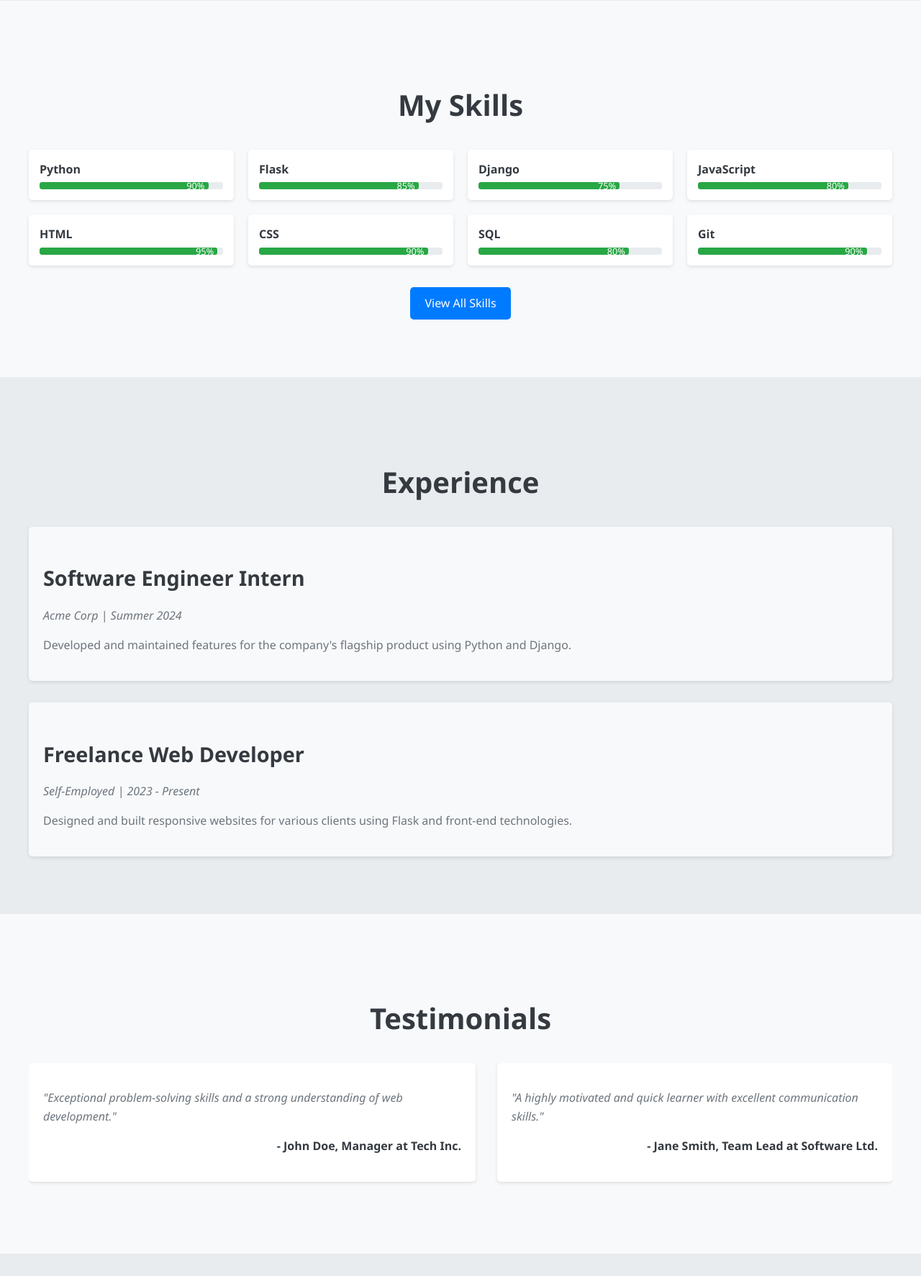
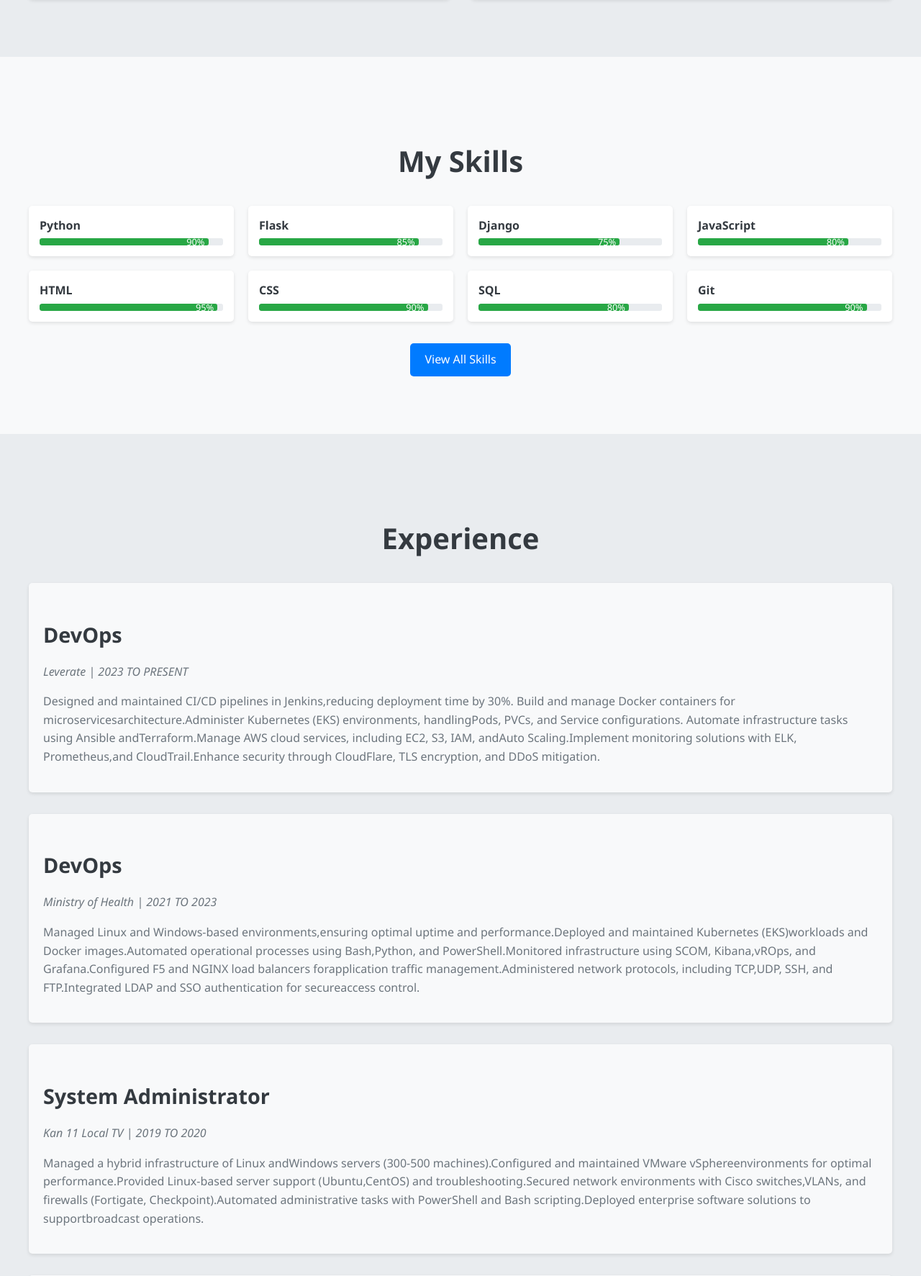
Before and after one commit to guy-hemo/website, a Flask app: page / in a window 1280 px wide. Shown: the part 1583-3356 px from the top of the page at 72% size. Run offline with Flask 3, Linux system fonts and the light colour scheme.

Commit message:
New Website

```diff
--- a/main.py
+++ b/main.py
@@ -39,23 +39,30 @@ skills = [
     {"name": "Git", "level": 90},
     # Add more skills
 ]
-testimonials = [
-    {"name": "John Doe", "title": "Manager at Tech Inc.", "quote": "Exceptional problem-solving skills and a strong understanding of web development."},
-    {"name": "Jane Smith", "title": "Team Lead at Software Ltd.", "quote": "A highly motivated and quick learner with excellent communication skills."},
-    # Add more testimonials
-]
 experience = [
     {
-        "title": "Software Engineer Intern",
-        "company": "Acme Corp",
-        "years": "Summer 2024",
-        "description": "Developed and maintained features for the company's flagship product using Python and Django."
+        "title": "DevOps",
+        "company": "Leverate",
+        "years": "2023 TO PRESENT",
+        "description": "Designed and maintained CI/CD pipelines in Jenkins,reducing deployment time by 30%. Build and manage Docker containers for microservicesarchitecture.Administer Kubernetes (EKS) environments, handlingPods, PVCs, and Service configurations. Automate infrastructure tasks using Ansible andTerraform.Manage AWS cloud services, including EC2, S3, IAM, andAuto Scaling.Implement monitoring solutions with ELK, Prometheus,and CloudTrail.Enhance security through CloudFlare, TLS encryption, and DDoS mitigation."
     },
     {
-        "title": "Freelance Web Developer",
-        "company": "Self-Employed",
-        "years": "2023 - Present",
-        "description": "Designed and built responsive websites for various clients using Flask and front-end technologies."
+        "title": "DevOps",
+        "company": "Ministry of Health",
+        "years": "2021 TO 2023",
+        "description": "Managed Linux and Windows-based environments,ensuring optimal uptime and performance.Deployed and maintained Kubernetes (EKS)workloads and Docker images.Automated operational processes using Bash,Python, and PowerShell.Monitored infrastructure using SCOM, Kibana,vROps, and Grafana.Configured F5 and NGINX load balancers forapplication traffic management.Administered network protocols, including TCP,UDP, SSH, and FTP.Integrated LDAP and SSO authentication for secureaccess control."
+    },
+    {
+        "title": "System Administrator",
+        "company": "Kan 11 Local TV",
+        "years": "2019 TO 2020",
+        "description": "Managed a hybrid infrastructure of Linux andWindows servers (300-500 machines).Configured and maintained VMware vSphereenvironments for optimal performance.Provided Linux-based server support (Ubuntu,CentOS) and troubleshooting.Secured network environments with Cisco switches,VLANs, and firewalls (Fortigate, Checkpoint).Automated administrative tasks with PowerShell and Bash scripting.Deployed enterprise software solutions to supportbroadcast operations."
+    },
+    {
+        "title": "System Administrator",
+        "company": "Intel Corp",
+        "years": "2017 TO 2019",
+        "description": "Oversaw a high-scale environment with 1000+ Linux and Windows servers. Created and maintained VMware-based infrastructure and automated provisioning. Developed PowerShell scripts for server automation and maintenance. Managed Linux package repositories and troubleshooting. Configured and optimized NGINX, load balancers, and network protocols. Collaborated with the NoC team for incident management and monitoring alert response."
     },
     # Add more experience
 ]
@@ -77,7 +84,6 @@ def index():
                            visitor_count=get_visitor_count(),
                            projects=projects,
                            skills=skills,
-                           testimonials=testimonials,
                            experience=experience,
                            datetime=datetime)
 
--- a/templates/index.html
+++ b/templates/index.html
@@ -28,7 +28,7 @@
         <div class="container">
             <div class="hero-content">
                 <h1>Hi, I'm Guy Hemo</h1>
-                <p>A passionate web developer with a focus on building innovative and user-friendly applications.</p>
+                <p>DevOps Engineer expertise in cloud infrastructure, automation, and CI/CD. Skilled in managing Kubernetesclusters, optimizing system performance, and securing Linux & Windows environments. Passionate aboutstreamlining deployments, enhancing scalability, and implementing robust monitoring solutions.</p>
                 <a href="/#projects" class="button">View My Projects</a>
             </div>
             <div class="hero-image">
@@ -95,19 +95,6 @@
         </div>
     </section>
 
-    <section id="testimonials" class="testimonials-section">
-        <div class="container">
-            <h2>Testimonials</h2>
-            <div class="testimonial-slider">
-                {% for testimonial in testimonials %}
-                <div class="testimonial">
-                    <p class="quote">"{{ testimonial.quote }}"</p>
-                    <p class="author">- {{ testimonial.name }}, {{ testimonial.title }}</p>
-                </div>
-                {% endfor %}
-            </div>
-        </div>
-    </section>
 
     <section id="contact" class="contact-section">
         <div class="container">
```
Also changed, not shown: templates/project_detail.html (+7 -2 lines).
